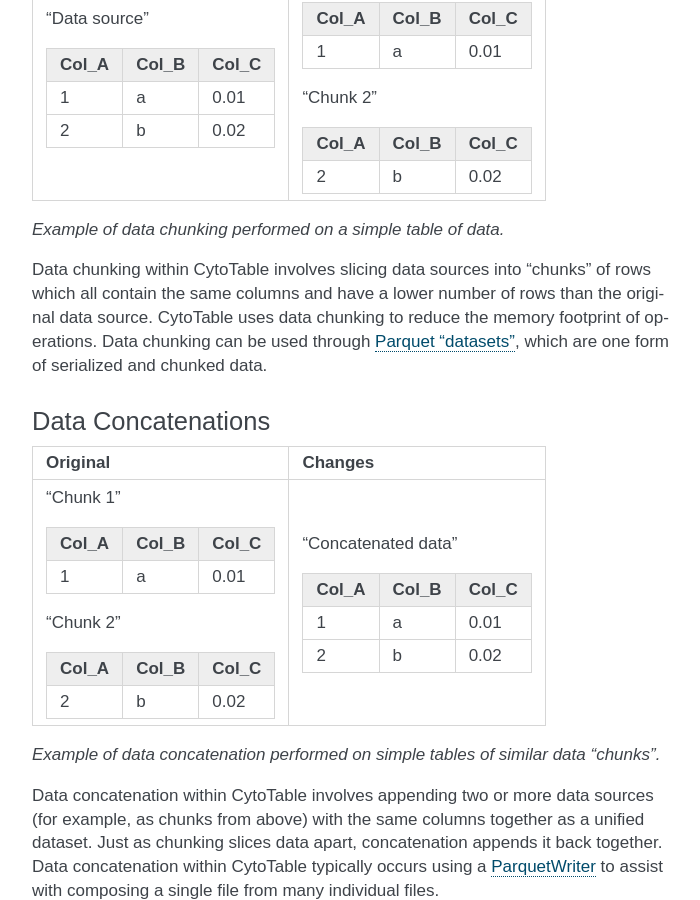
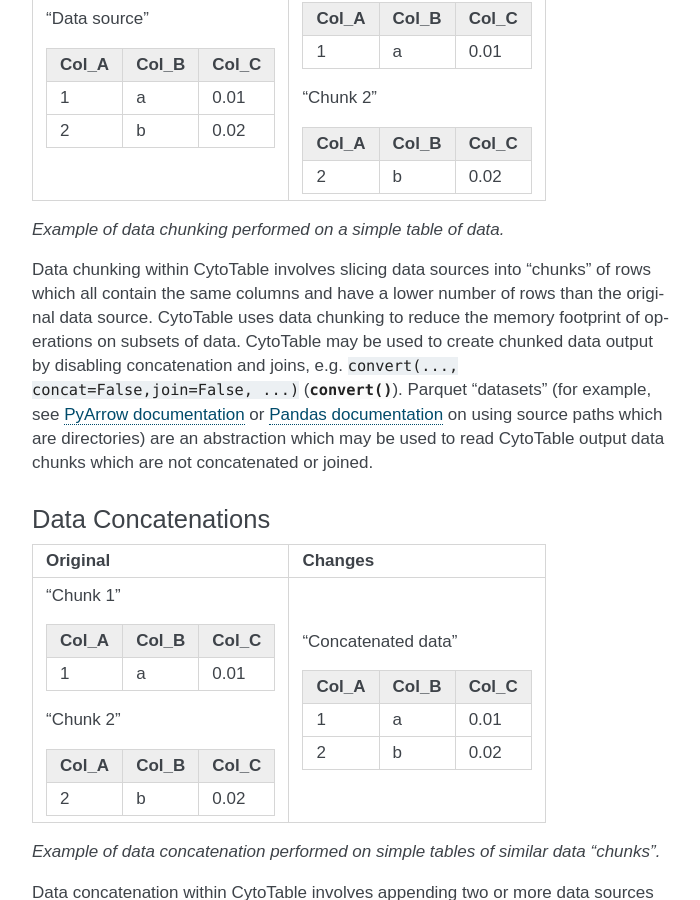
Before and after one commit to cytomining/CytoTable, a Sphinx documentation site: the page built from docs/source/overview.md, in a window 1280 px wide and 900 px high, scrolled down 3450 px. Shown: the whole window, without its empty margins (438-1138 px from the left). Built offline with Sphinx 7.4.7, drawn with Linux system fonts in a browser that asks for light colours.

Commit message:
update parquet dataset language

````diff
--- a/docs/source/overview.md
+++ b/docs/source/overview.md
@@ -163,9 +163,12 @@ CytoTable might use one or all of these depending on user configuration.
 
 _Example of data chunking performed on a simple table of data._
 
+```{eval-rst}
 Data chunking within CytoTable involves slicing data sources into "chunks" of rows which all contain the same columns and have a lower number of rows than the original data source.
-CytoTable uses data chunking to reduce the memory footprint of operations.
-Data chunking can be used through [Parquet "datasets"](https://arrow.apache.org/docs/python/generated/pyarrow.parquet.ParquetDataset.html), which are one form of serialized and chunked data.
+CytoTable uses data chunking to reduce the memory footprint of operations on subsets of data.
+CytoTable may be used to create chunked data output by disabling concatenation and joins, e.g. :code:`convert(..., concat=False,join=False, ...)` (:mod:`convert() <cytotable.convert.convert>`).
+Parquet "datasets" (for example, see `PyArrow documentation <https://arrow.apache.org/docs/python/generated/pyarrow.parquet.ParquetDataset.html>`_ or `Pandas documentation <https://pandas.pydata.org/docs/reference/api/pandas.read_parquet.html>`_ on using source paths which are directories) are an abstraction which may be used to read CytoTable output data chunks which are not concatenated or joined.
+```
 
 ### Data Concatenations
 
````
